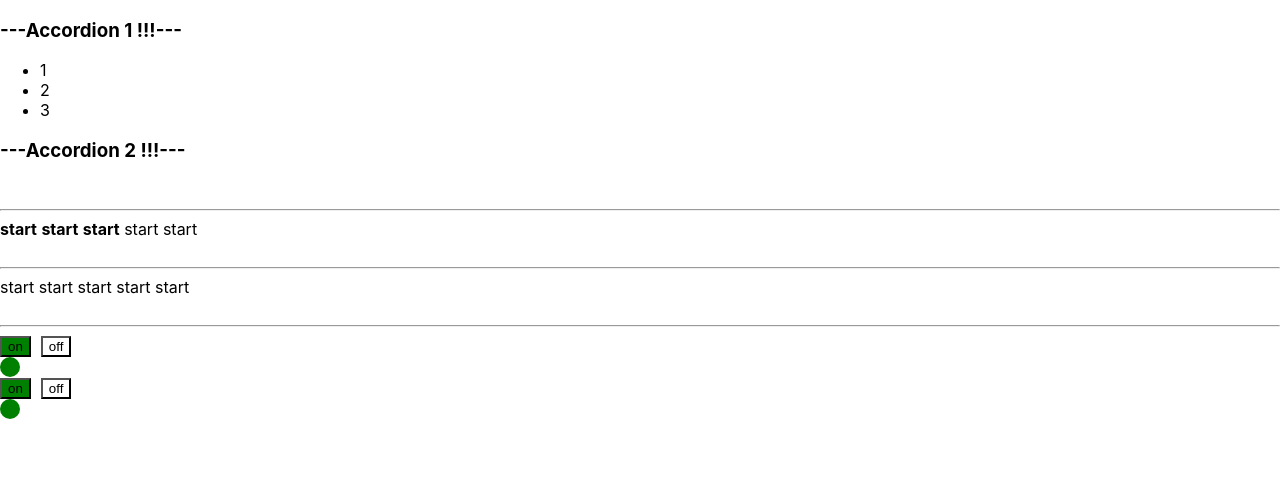
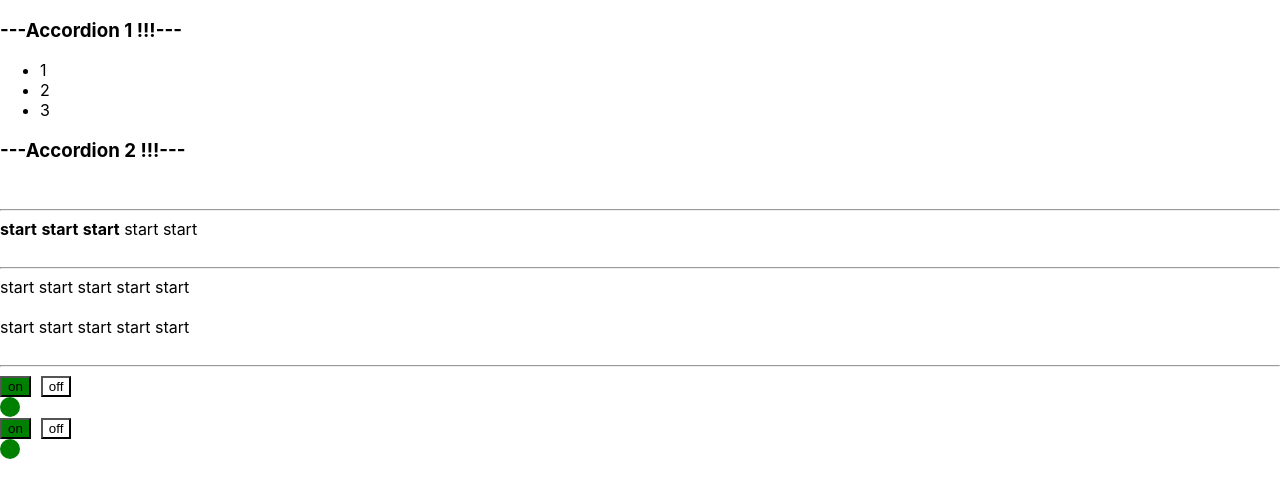
Before and after one commit to Alekseyfgl/react-ts-i, a React (Create React App) app: page / in a window 1280 px wide. Shown: the top 498 px of the page. Built offline with nearby package versions, Linux system fonts and the light colour scheme.

Commit message:
add state for rating

```diff
--- a/src/App.tsx
+++ b/src/App.tsx
@@ -19,6 +19,9 @@
             <hr/>
 
             <UncontrollRating/>
+            <br/>
+            <UncontrollRating/>
+
 
             <br/>
             <hr/>
```
